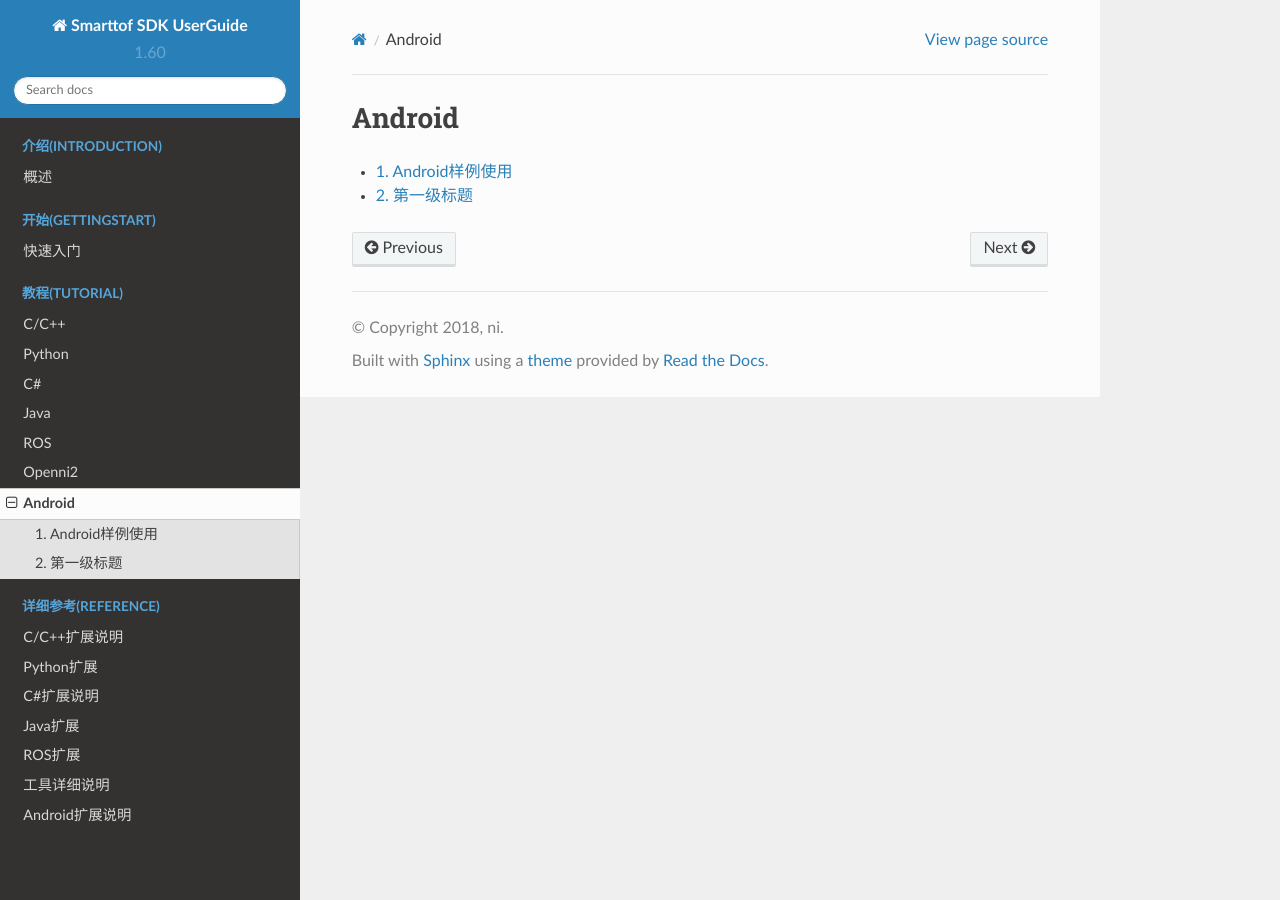
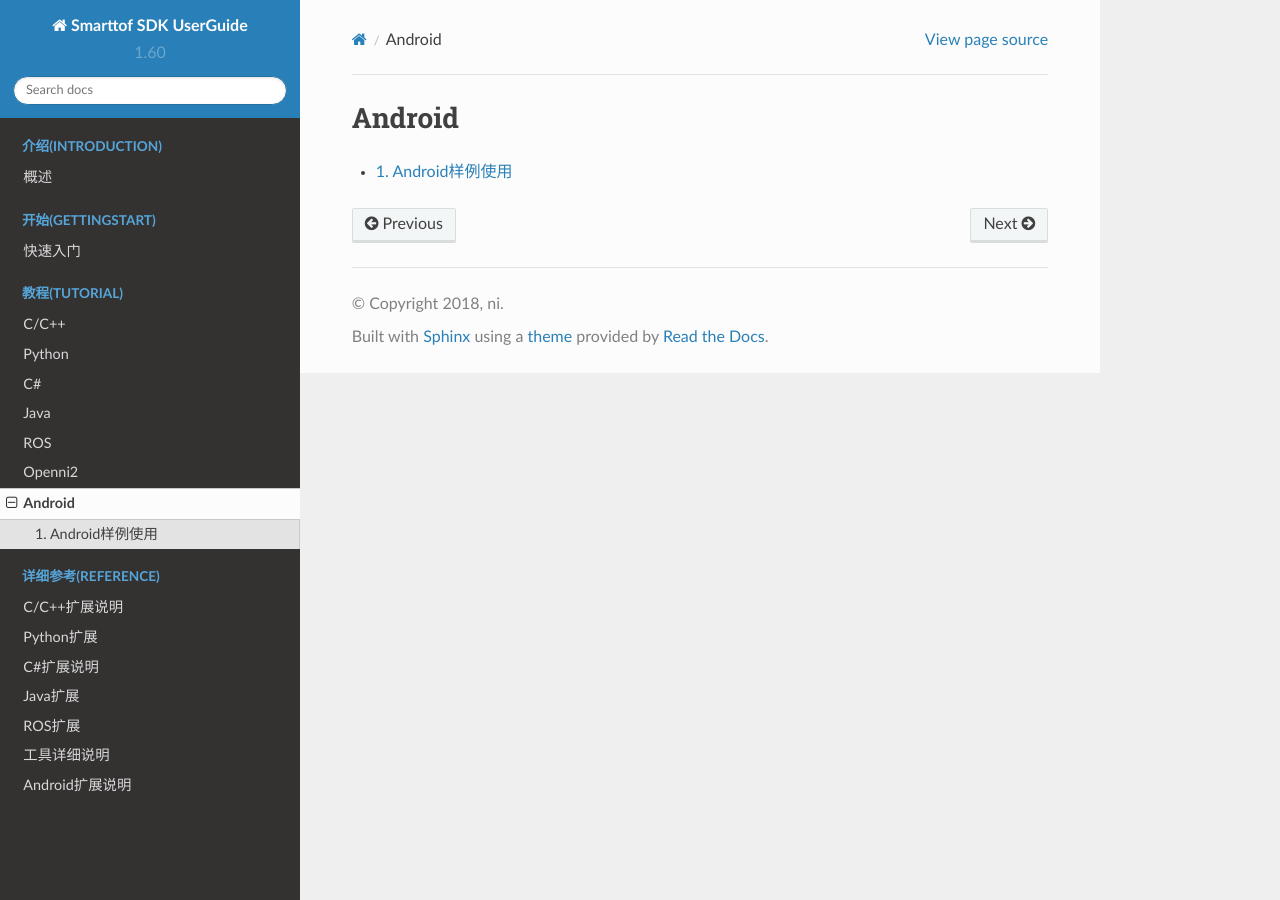
Before and after one commit to smarttofsdk/doctest, a Sphinx documentation site: the page built from source/Tutorial/Android/index.rst, in a window 1280 px wide. Built offline with Sphinx 7.4.7 and the Read the Docs theme 2.0.0, drawn with Linux system fonts in a browser that asks for light colours.

Commit message:
[doctest]删除md测试中的无用文件

```diff
--- a/source/Tutorial/Android/index.rst
+++ b/source/Tutorial/Android/index.rst
@@ -7,4 +7,3 @@ Android
    :numbered:
 
    Androidapk.rst
-   测试.md
--- a/source/Tutorial/Android/测试.md
+++ /dev/null
@@ -1,6 +0,0 @@
-# 第一级标题
-第一级标题说明
-## 第二级标题
-第二级标题说明
-### 第三级标题
-第三级标题说明
--- a/source/conf.py
+++ b/source/conf.py
@@ -49,6 +49,11 @@ extensions = [
     'sphinx.ext.viewcode',
     'sphinx.ext.githubpages',
 ]
+
+# ------------Add for md use---------------
+# -----pip install recommonmark-------------
+#---------add line from 57 -69 exclude 64---------------
+
 extensions = ['recommonmark']
 from recommonmark.parser import CommonMarkParser
 source_parsers = {
```
